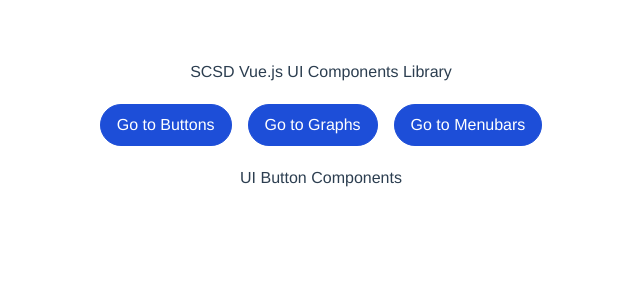
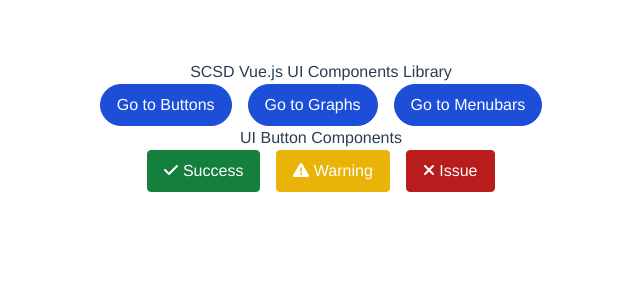
Before and after one commit to scsd-cdh/SCSD-Toolbox, a Vue app: page / in a window 1280 px wide. Both pictures are taken after a click on the button "Go to Buttons". Shown: the top 300 px of the page, without its empty margins (319-959 px from the left). Built offline with nearby package versions, Linux system fonts and the light colour scheme.

Commit message:
Add FontAwesome icons and styles to UIButtons component

```diff
--- a/package.json
+++ b/package.json
@@ -8,6 +8,11 @@
     "lint": "vue-cli-service lint"
   },
   "dependencies": {
+    "@fortawesome/fontawesome-svg-core": "^6.5.2",
+    "@fortawesome/free-brands-svg-icons": "^6.5.2",
+    "@fortawesome/free-regular-svg-icons": "^6.5.2",
+    "@fortawesome/free-solid-svg-icons": "^6.5.2",
+    "@fortawesome/vue-fontawesome": "^3.0.8",
     "core-js": "^3.8.3",
     "vue": "^3.2.13",
     "vue-class-component": "^8.0.0-0"
--- a/src/App.vue
+++ b/src/App.vue
@@ -2,7 +2,7 @@
   <div id="app">
     <h1>SCSD Vue.js UI Components Library</h1>
 
-    <div class="my-5">
+    <div>
       <button class="round-blue-button" @click="goTo('UIButtons')">Go to Buttons</button>
       <button class="round-blue-button" @click="goTo('UIGraphs')">Go to Graphs</button>
       <button class="round-blue-button" @click="goTo('UIMenubars')">Go to Menubars</button>
--- a/src/components/UIButtons.vue
+++ b/src/components/UIButtons.vue
@@ -1,7 +1,24 @@
 <template>
   <div>
     <h2>UI Button Components</h2>
-      <!-- Add your buttons here -->
+
+    <div class="buttons">
+      <button class="success-button">
+        <font-awesome-icon :icon="['fas', 'check']" />
+        Success
+      </button>
+
+      <button class="warning-button">
+        <font-awesome-icon :icon="['fas', 'exclamation-triangle']" />
+        Warning
+      </button>
+
+      <button class="fail-button">
+        <font-awesome-icon :icon="['fas', 'xmark']" />
+        Issue
+      </button>
+    </div>
+
   </div>
 </template>
 
@@ -12,5 +29,31 @@
 </script>
 
 <style scoped>
-  /* Add your styles here */
+.success-button {
+  @apply bg-green-700 text-white border border-green-700
+          rounded px-4 py-2 transition duration-300 ease-in-out mx-2;
+}
+
+.success-button:hover {
+  @apply bg-white text-green-700;
+}
+
+.warning-button {
+  @apply bg-yellow-500 text-white border border-yellow-500
+          rounded px-4 py-2 transition duration-300 ease-in-out mx-2;
+}
+
+.warning-button:hover {
+  @apply bg-white text-yellow-500;
+}
+
+.fail-button {
+  @apply bg-red-700 text-white border border-red-700
+          rounded px-4 py-2 transition duration-300 ease-in-out mx-2;
+}
+
+.fail-button:hover {
+  @apply bg-white text-red-700;
+}
+
 </style>
--- a/src/main.ts
+++ b/src/main.ts
@@ -2,4 +2,17 @@
 import App from "./App.vue";
 import "./index.css";
 
-createApp(App).mount("#app");
+
+///// fontawesome /////
+import { library } from '@fortawesome/fontawesome-svg-core'
+import { FontAwesomeIcon } from '@fortawesome/vue-fontawesome'
+import { faCheck, faTriangleExclamation, faXmark } from '@fortawesome/free-solid-svg-icons'
+
+library.add(faCheck, faTriangleExclamation, faXmark)
+///////
+
+
+
+createApp(App)
+.component('font-awesome-icon', FontAwesomeIcon)
+.mount("#app");
```
Also changed, not shown: 1 other file (tests, documents, lock files or other folders). Lines whose indentation alone changed are shown as unchanged.
